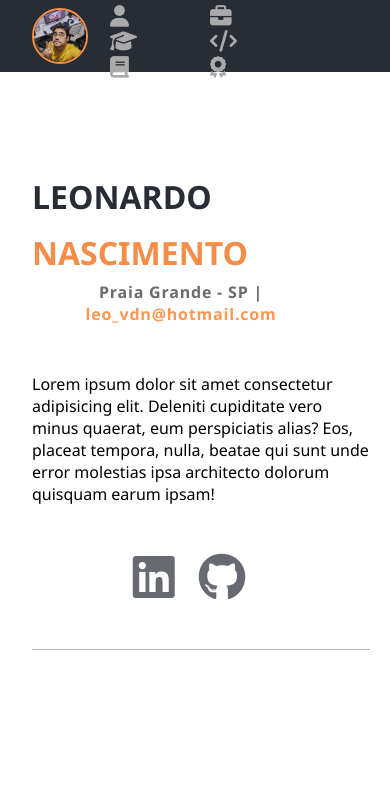
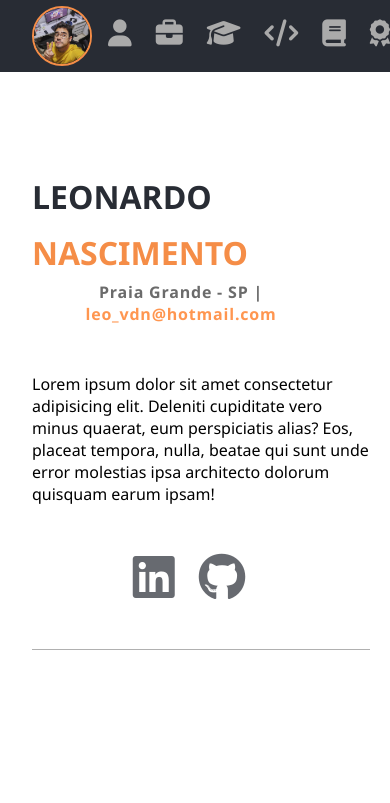
Before and after one commit to leovdn/leovdn.github.io, a plain HTML site: page index.html in a window 390 px wide. Shown: the top 803 px of the page. Drawn offline with Linux system fonts and the light colour scheme.

Commit message:
Fixed mobile menu icons; adjusted sidebar links

```diff
--- a/styles.css
+++ b/styles.css
@@ -78,13 +78,12 @@ hr {
 
 .nav-content ul {
   list-style: none;
-  text-align: center;
-  padding: 20px;
+  margin: 20px 4px;
   text-transform: uppercase;
 }
 
 .nav-content ul li a{
-  padding: 2px 12px;
+  padding: 2px 0;
   color: #aaaaaa;
   text-transform: uppercase;
   font-weight: bold;
@@ -92,14 +91,17 @@ hr {
   font-size: 1.125em;
 }
 
-
 .nav-content ul li a:hover {
   color: #fff;
   transition: ease-in-out 200ms ;
 }
 
-.nav-links .fas {
+.nav-links {
+  text-align: left;
+}
 
+.nav-links span {
+  padding-left: 20px;
 }
 
 /* MAIN CONTENT */
@@ -184,57 +186,13 @@ hr {
   transition: all 300ms ease-out;
 }
 
-@media (max-width: 739px) {
-  .nav {
-      width: 100%;
-      max-height: 72px;
 
-  }
-  .container {
-    margin: 0  20px auto auto;
-  }
-  .nav-content {
-      display: flex;
-      margin-left: 32px;
-      max-height: 72px;
-
-  }
-  .profile-img {
-      margin: auto 0;
-  }
-  .nav-content img {
-      width: 56px;
-      margin: 0;
-      border: 2px solid #f58d47;
-  }
-  .nav-content ul {
-      display: flex;
-      flex-wrap: wrap;
-      text-align: left;
-      padding: 4px 0 4px 10px;
-    }
-    .nav-content ul li {
-      font-size: 0.6em;
-      width: 100px;
-      margin-top: 2px;
-
-  }
-
-  .resume-section {
-      padding-top: calc(10vh + 72px);
-  }
-  h1 {
-      font-size: 2em;
-  }
-  .link-text {
-    display: none;
-  }
-  .fas  {
-    font-size: 2em;
-  }
-}
 
 /* ICONS */
+
+.fas {
+  font-size: 18px;
+}
 
 .fa-github, .fa-linkedin{
   font-size: 3em;
@@ -265,3 +223,51 @@ hr {
   max-width: 10px;
   max-height: 20px;
 }
+
+/* MOBILE */
+
+@media (max-width: 739px) {
+  .nav {
+      width: 100%;
+      max-height: 72px;
+
+  }
+  .container {
+    margin: 0  20px auto auto;
+  }
+  .nav-content {
+    display: flex;
+    max-height: 72px;
+    width: 100%;
+    padding-left: 32px;
+    margin: 0   auto;
+  }
+  .profile-img {
+    margin: auto 0;
+
+  }
+  .nav-content img {
+    width: 60px;
+    border: 2px solid #f58d47;
+  }
+  .nav-content ul {
+    display: flex;
+  }
+
+  .nav-content ul li a {
+    padding: 8px 12px;
+  }
+
+  .resume-section {
+    padding-top: calc(10vh + 72px);
+  }
+  h1 {
+      font-size: 2em;
+  }
+  .link-text {
+    display: none;
+  }
+  .fas  {
+    font-size: 1.5em;
+  }
+}
```
